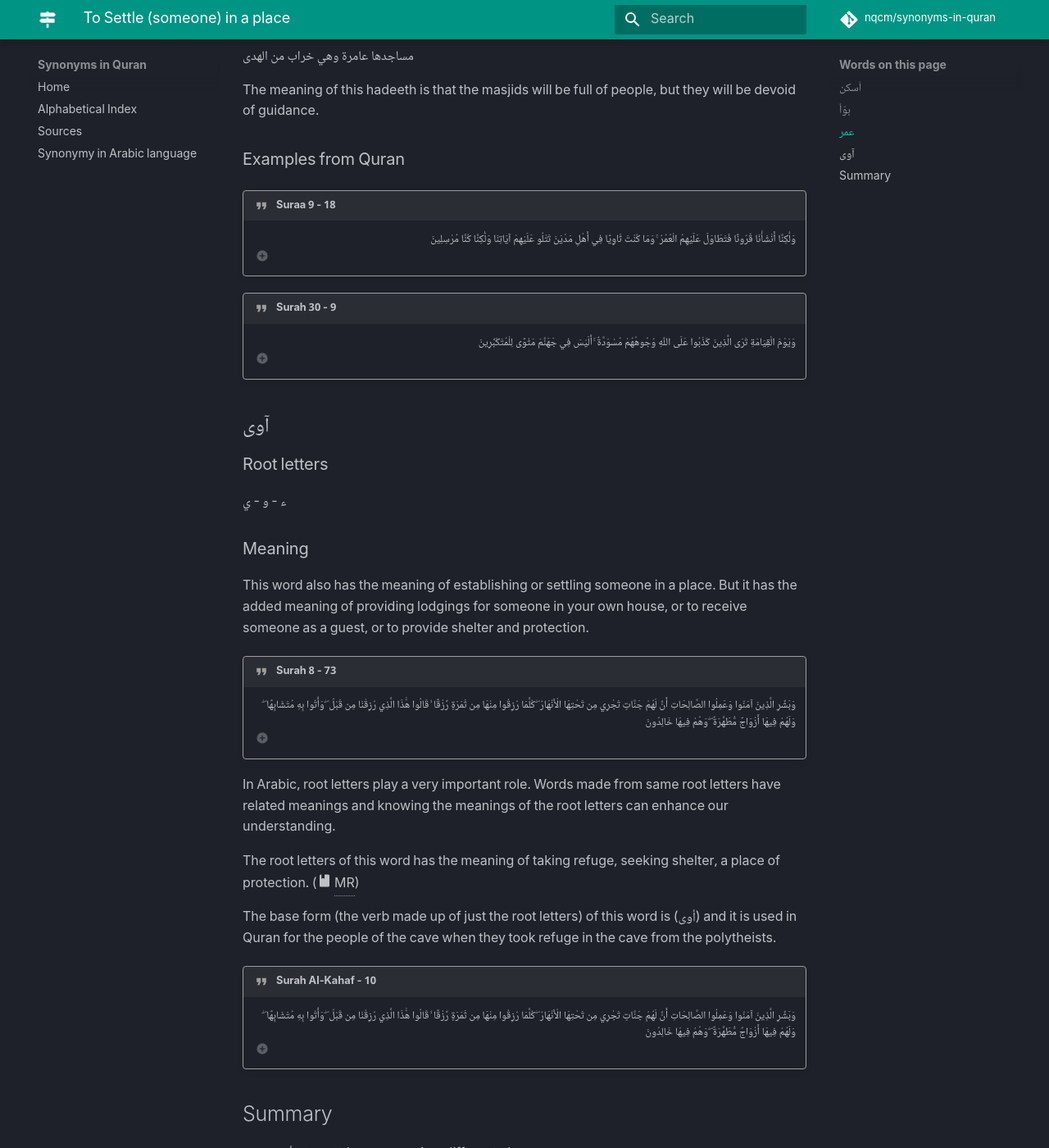
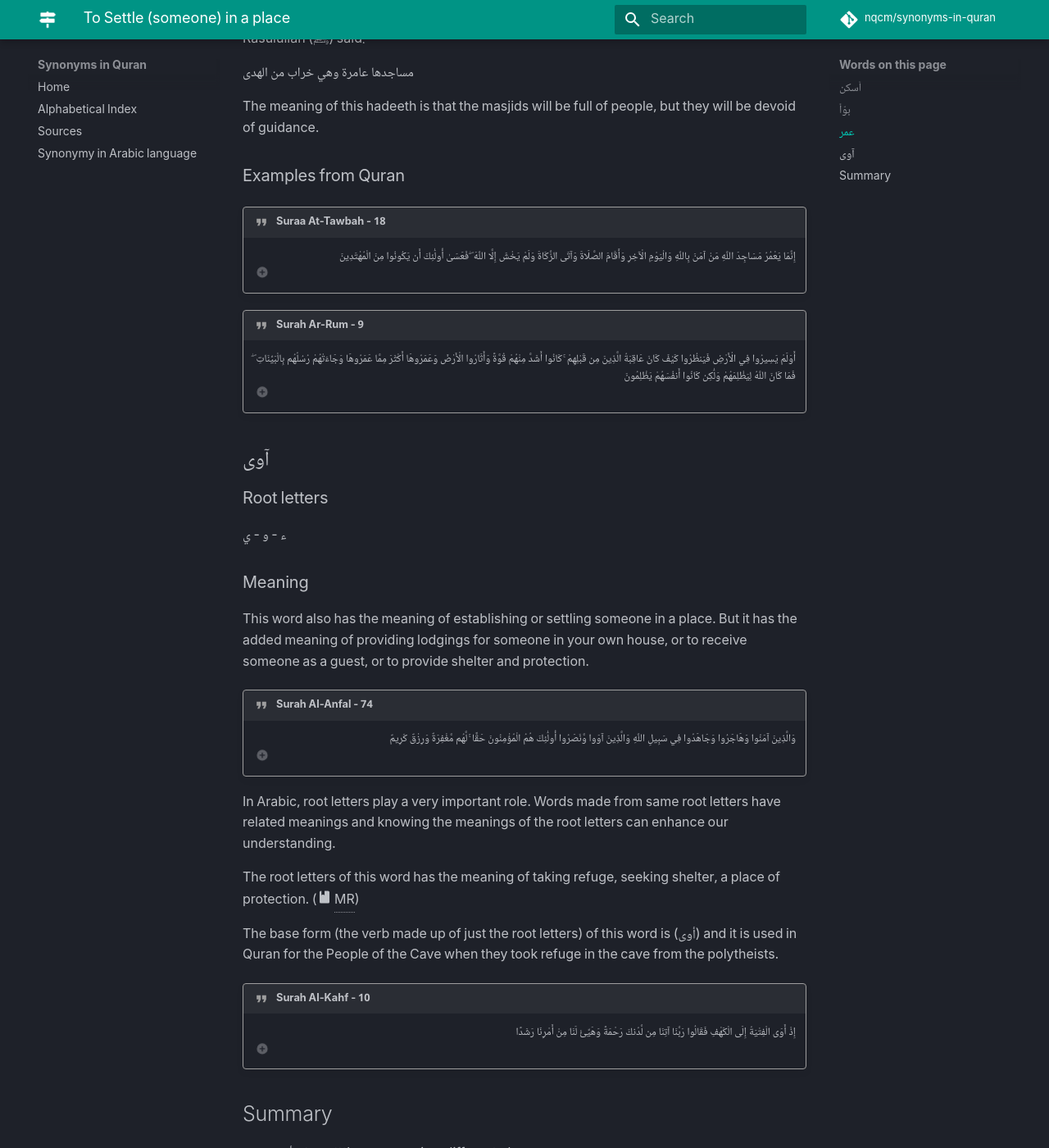
Before and after one commit to nqcm/synonyms-in-quran, an MkDocs documentation site: the page built from docs/S/settle-someone.md, in a window 1280 px wide and 1400 px high, scrolled down 1869 px. Shown: the whole window at 82% size. Built offline with MkDocs 1.6.1 and Material for MkDocs 9.7.7, drawn with Linux system fonts in a browser that asks for light colours; comment, search, counter and statistics services are not loaded; part of the change alters nothing that is shown; some of the changed text lies outside the part shown.

```diff
--- a/docs/S/settle-someone.md
+++ b/docs/S/settle-someone.md
@@ -19,18 +19,18 @@ We saw words used in Quran with the meaning [to settle](../L/live.md). In this s
 س - ك - ن
 
 ### Meaning
-This word has the meaning of taking someone from one place and setttle them in a different place.  (:material-book: MTFQ)
+This word has the meaning of taking someone from one place and setttle them in a different place. (:material-book: MTFQ)
 
 ### Examples from Quran
 
-!!! quote "Surah Ibrahim - 37"
+!!! quote "Surah Ibraheem - 37"
 
     <div class="annotate" markdown>
     <div dir=rtl>
-    وَقُلْنَا يَا آدَمُ اسْكُنْ أَنْتَ وَزَوْجُكَ الْجَنَّةَ وَكُلَا مِنْهَا رَغَدًا حَيْثُ شِئْتُمَا وَلَا تَقْرَبَا هَٰذِهِ الشَّجَرَةَ فَتَكُونَا مِنَ الظَّالِمِينَ
+    رَّبَّنَا إِنِّي أَسْكَنتُ مِن ذُرِّيَّتِي بِوَادٍ غَيْرِ ذِي زَرْعٍ عِندَ بَيْتِكَ الْمُحَرَّمِ رَبَّنَا لِيُقِيمُوا الصَّلَاةَ فَاجْعَلْ أَفْئِدَةً مِّنَ النَّاسِ تَهْوِي إِلَيْهِمْ وَارْزُقْهُم مِّنَ الثَّمَرَاتِ لَعَلَّهُمْ يَشْكُرُونَ
     </div> (1) </div>
 
-    1. And We said: "O Adam! Dwell you and your wife in the Paradise and eat both of you freely with pleasure and delight, of things therein as wherever you will, but come not near this tree or you both will be of the Zâlimûn (wrong-doers)."
+    1. O our Lord! I have made some of my offspring to dwell in an uncultivable valley by Your Sacred House (the Ka‘bah at Makkah) in order, O our Lord, that they may perform As-Salât (Iqâmat-as-Salât). So fill some hearts among men with love towards them, and (O Allâh) provide them with fruits so that they may give thanks.
 
 ## بوّأ
 
@@ -42,14 +42,14 @@ This word has the meaning of taking someone from one place and setttle them in a
 
 This word has the meaning of settling someone in a place which they like and which suits them. (:material-book: MTFQ)
 
-!!! quote "Surah 10 - 63/93"
+!!! quote "Surah Yunus - 93"
 
     <div class="annotate" markdown>
     <div dir=rtl>
-    وَكَذَٰلِكَ مَكَّنَّا لِيُوسُفَ فِي الْأَرْضِ يَتَبَوَّأُ مِنْهَا حَيْثُ يَشَاءُ ۚ نُصِيبُ بِرَحْمَتِنَا مَنْ نَشَاءُ ۖ وَلَا نُضِيعُ أَجْرَ الْمُحْسِنِينَ
+    وَلَقَدْ بَوَّأْنَا بَنِي إِسْرَائِيلَ مُبَوَّأَ صِدْقٍ وَرَزَقْنَاهُم مِّنَ الطَّيِّبَاتِ فَمَا اخْتَلَفُوا حَتَّىٰ جَاءَهُمُ الْعِلْمُ ۚ إِنَّ رَبَّكَ يَقْضِي بَيْنَهُمْ يَوْمَ الْقِيَامَةِ فِيمَا كَانُوا فِيهِ يَخْتَلِفُونَ
     </div> (1) </div>
 
-    1. And thus We established Joseph in the land to settle therein wherever he willed. We touch with Our mercy whom We will, and We do not allow to be lost the reward of those who do good.
+    1. And indeed We settled the Children of Israel in an honourable dwelling place (Shâm and Misr), and provided them with good things, and they differed not until the knowledge came to them. Verily, Allâh will judge between them on the Day of Resurrection in that in which they used to differ.
 
 
 ## عمر
@@ -62,7 +62,7 @@ This word has the meaning of settling someone in a place which they like and whi
 
 It means to make something full of life, to make it thrive, to make someone or some place prosperous. (:material-book: MTFQ)
 
-According to ibn Faaris it also has the meaning of preservation, longivity and persistence. (:material-book: Maqaees)
+According to ibn Faaris it also has the meaning of preservation, longevity and persistence. (:material-book: Maqaees)
 
 Sometimes we can capture the meaning of a word better if we look at its opposite. The opposite of عمر (as an intransitive verb) is to destroy, to ruin, to wreck, to vandalize. (:material-book: MTFQ). So عمر means to make something thrive and prosper, and the opposite of it is to destroy something.
 
@@ -74,22 +74,22 @@ The meaning of this hadeeth is that the masjids will be full of people, but they
 
 ### Examples from Quran
 
-!!! quote "Suraa 9 - 18"
+!!! quote "Suraa At-Tawbah - 18"
 
     <div class="annotate" markdown>
     <div dir=rtl>
-    وَلَٰكِنَّا أَنْشَأْنَا قُرُونًا فَتَطَاوَلَ عَلَيْهِمُ الْعُمُرُ ۚ وَمَا كُنْتَ ثَاوِيًا فِي أَهْلِ مَدْيَنَ تَتْلُو عَلَيْهِمْ آيَاتِنَا وَلَٰكِنَّا كُنَّا مُرْسِلِينَ
+    إِنَّمَا يَعْمُرُ مَسَاجِدَ اللَّهِ مَنْ آمَنَ بِاللَّهِ وَالْيَوْمِ الْآخِرِ وَأَقَامَ الصَّلَاةَ وَآتَى الزَّكَاةَ وَلَمْ يَخْشَ إِلَّا اللَّهَ ۖ فَعَسَىٰ أُولَٰئِكَ أَن يَكُونُوا مِنَ الْمُهْتَدِينَ
     </div> (1) </div>
 
-    1. But We created generations [after generations i.e. after Mûsâ (Moses (PBUH))], and long were the ages that passed over them. And you (O Muhammad (PBUH)) were not a dweller among the people of Madyan (Midian), reciting Our Verses to them. But it is We Who kept sending (Messengers).
+    1. The Mosques of Allâh shall be maintained only by those who believe in Allâh and the Last Day, perform As-Salât (Iqâmat-as-Salât), and give Zakât and fear none but Allâh. It is they who are on true guidance.
 
-!!! quote "Surah 30 - 9"
+!!! quote "Surah Ar-Rum - 9"
     <div class="annotate" markdown>
     <div dir=rtl>
-    وَيَوْمَ الْقِيَامَةِ تَرَى الَّذِينَ كَذَبُوا عَلَى اللَّهِ وُجُوهُهُمْ مُسْوَدَّةٌ ۚ أَلَيْسَ فِي جَهَنَّمَ مَثْوًى لِلْمُتَكَبِّرِينَ
+    أَوَلَمْ يَسِيرُوا فِي الْأَرْضِ فَيَنظُرُوا كَيْفَ كَانَ عَاقِبَةُ الَّذِينَ مِن قَبْلِهِمْ ۚ كَانُوا أَشَدَّ مِنْهُمْ قُوَّةً وَأَثَارُوا الْأَرْضَ وَعَمَرُوهَا أَكْثَرَ مِمَّا عَمَرُوهَا وَجَاءَتْهُمْ رُسُلُهُم بِالْبَيِّنَاتِ ۖ فَمَا كَانَ اللَّهُ لِيَظْلِمَهُمْ وَلَٰكِن كَانُوا أَنفُسَهُمْ يَظْلِمُونَ
     </div> (1) </div>
 
-    1. And on the Day of Resurrection you will see those who lied against Allâh (i.e. attributed to Him sons, partners) - their faces will be black. Is there not in Hell an abode for the arrogant?
+    1. Do they not travel in the land, and see what was the end of those before them? They were superior to them in strength, and they tilled the earth and populated it in greater numbers than these (pagans) have done: and there came to them their Messengers with clear proofs. Surely, Allâh wronged them not, but they used to wrong themselves.
 
 
 ## آوى
@@ -102,27 +102,27 @@ The meaning of this hadeeth is that the masjids will be full of people, but they
 
 This word also has the meaning of establishing or settling someone in a place. But it has the added meaning of providing lodgings for someone in your own house, or to receive someone as a guest, or to provide shelter and protection.
 
-!!! quote "Surah 8 - 73"
+!!! quote "Surah Al-Anfal - 74"
     <div class="annotate" markdown>
     <div dir=rtl>
-    وَبَشِّرِ الَّذِينَ آمَنُوا وَعَمِلُوا الصَّالِحَاتِ أَنَّ لَهُمْ جَنَّاتٍ تَجْرِي مِن تَحْتِهَا الْأَنْهَارُ ۖ كُلَّمَا رُزِقُوا مِنْهَا مِن ثَمَرَةٍ رِّزْقًا ۙ قَالُوا هَٰذَا الَّذِي رُزِقْنَا مِن قَبْلُ ۖ وَأُتُوا بِهِ مُتَشَابِهًا ۖ وَلَهُمْ فِيهَا أَزْوَاجٌ مُّطَهَّرَةٌ ۖ وَهُمْ فِيهَا خَالِدُونَ
+    وَالَّذِينَ آمَنُوا وَهَاجَرُوا وَجَاهَدُوا فِي سَبِيلِ اللَّهِ وَالَّذِينَ آوَوا وَّنَصَرُوا أُولَٰئِكَ هُمُ الْمُؤْمِنُونَ حَقًّا ۚ لَّهُم مَّغْفِرَةٌ وَرِزْقٌ كَرِيمٌ
     </div> (1) </div>
 
-    1. And give glad tidings to those who believe and do righteous good deeds, that for them will be Gardens under which rivers flow (Paradise). Every time they will be provided with a fruit therefrom, they will say: "This is what we were provided with before," and they will be given things in resemblance (i.e. in the same form but different in taste) and they shall have therein Azwâjun Mutahharatun (purified mates or wives) and they will abide therein forever.
+    1. And those who believed, and emigrated and strove hard in the Cause of Allâh (Al-Jihâd), as well as those who gave (them) asylum and aid - these are the believers in truth, for them is forgiveness and Rizqun Karîm (a generous provision i.e. Paradise).
 
 In Arabic, root letters play a very important role. Words made from same root letters have related meanings and knowing the meanings of the root letters can enhance our understanding.
 
 The root letters of this word has the meaning of taking refuge, seeking shelter, a place of protection. (:material-book: MR)
 
-The base form (the verb made up of just the root letters) of this word is (أوى) and it is used in Quran for the people of the cave when they took refuge in the cave from the polytheists.
+The base form (the verb made up of just the root letters) of this word is (أوى) and it is used in Quran for the People of the Cave when they took refuge in the cave from the polytheists.
 
-!!! quote "Surah Al-Kahaf - 10"
+!!! quote "Surah Al-Kahf - 10"
     <div class="annotate" markdown>
     <div dir=rtl>
-    وَبَشِّرِ الَّذِينَ آمَنُوا وَعَمِلُوا الصَّالِحَاتِ أَنَّ لَهُمْ جَنَّاتٍ تَجْرِي مِن تَحْتِهَا الْأَنْهَارُ ۖ كُلَّمَا رُزِقُوا مِنْهَا مِن ثَمَرَةٍ رِّزْقًا ۙ قَالُوا هَٰذَا الَّذِي رُزِقْنَا مِن قَبْلُ ۖ وَأُتُوا بِهِ مُتَشَابِهًا ۖ وَلَهُمْ فِيهَا أَزْوَاجٌ مُّطَهَّرَةٌ ۖ وَهُمْ فِيهَا خَالِدُونَ
+    إِذْ أَوَى الْفِتْيَةُ إِلَى الْكَهْفِ فَقَالُوا رَبَّنَا آتِنَا مِن لَّدُنكَ رَحْمَةً وَهَيِّئْ لَنَا مِنْ أَمْرِنَا رَشَدًا
     </div> (1) </div>
 
-    1. And give glad tidings to those who believe and do righteous good deeds, that for them will be Gardens under which rivers flow (Paradise). Every time they will be provided with a fruit therefrom, they will say: "This is what we were provided with before," and they will be given things in resemblance (i.e. in the same form but different in taste) and they shall have therein Azwâjun Mutahharatun (purified mates or wives) and they will abide therein forever.
+    1. (Remember) when the young men fled for refuge (from their disbelieving folk) to the Cave. They said: "Our Lord! Bestow on us mercy from Yourself, and facilitate for us our affair in the right way!"
 
 
 ## Summary
```
